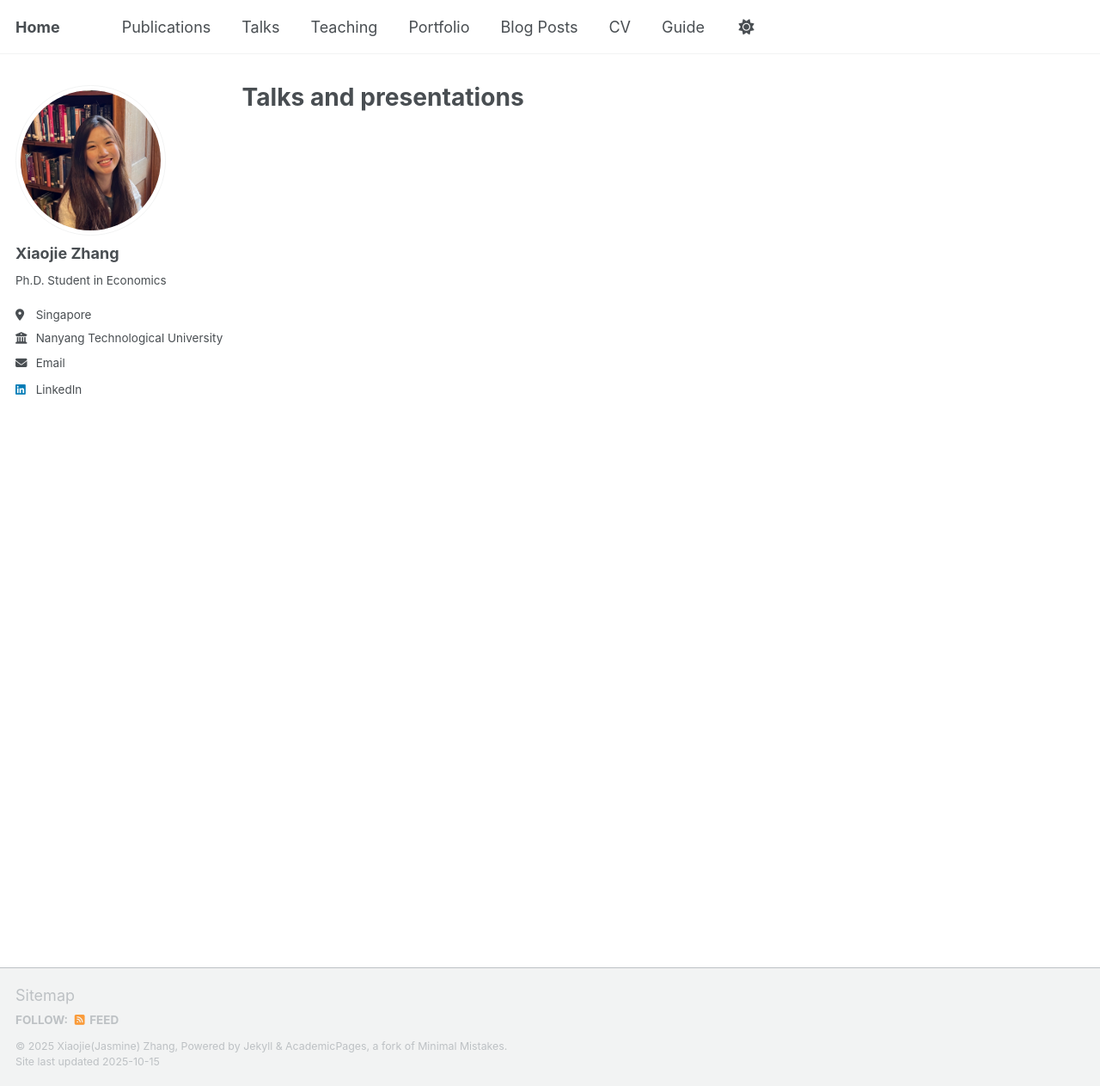
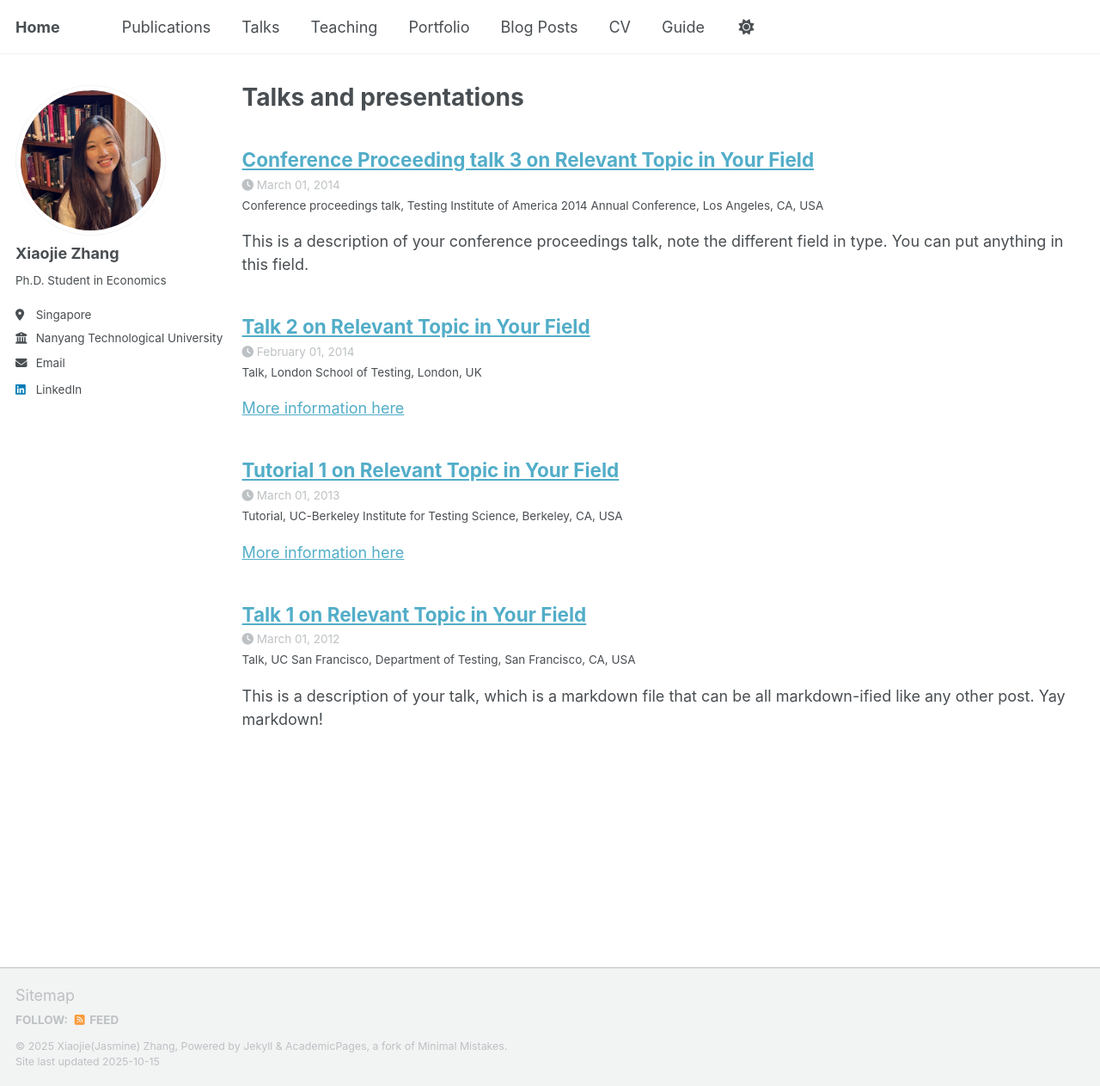
Before and after one commit to LuckyJasmin/XiaojieZhangPage.github.io, a Jekyll site: the page built from _pages/talks.html, in a window 1280 px wide and 1263 px high. Shown: the whole window at 86% size. Built offline with Jekyll 4.4.1, drawn with Linux system fonts in a browser that asks for light colours; a script that is not in the unit is left out; part of the change alters nothing that is shown.

Commit message:
Update _config.yml

```diff
--- a/_config.yml
+++ b/_config.yml
@@ -213,9 +213,9 @@ collections:
   portfolio:
     output: true
     permalink: /:collection/:path/
-  # talks:
-  #   output: true
-  #   permalink: /:collection/:path/
+  talks:
+    output: true
+    permalink: /:collection/:path/
 
 
 # These settings control how pages and collections are included in the site
@@ -265,14 +265,14 @@ defaults:
       author_profile: true
       share: true
       comment: true
-  # # _talks
-  # - scope:
-  #     path: ""
-  #     type: talks
-  #   values:
-  #     layout: talk
-  #     author_profile: true
-  #     share: true
+  # _talks
+  - scope:
+      path: ""
+      type: talks
+    values:
+      layout: talk
+      author_profile: true
+      share: true
 
 
 # Sass/SCSS
```
